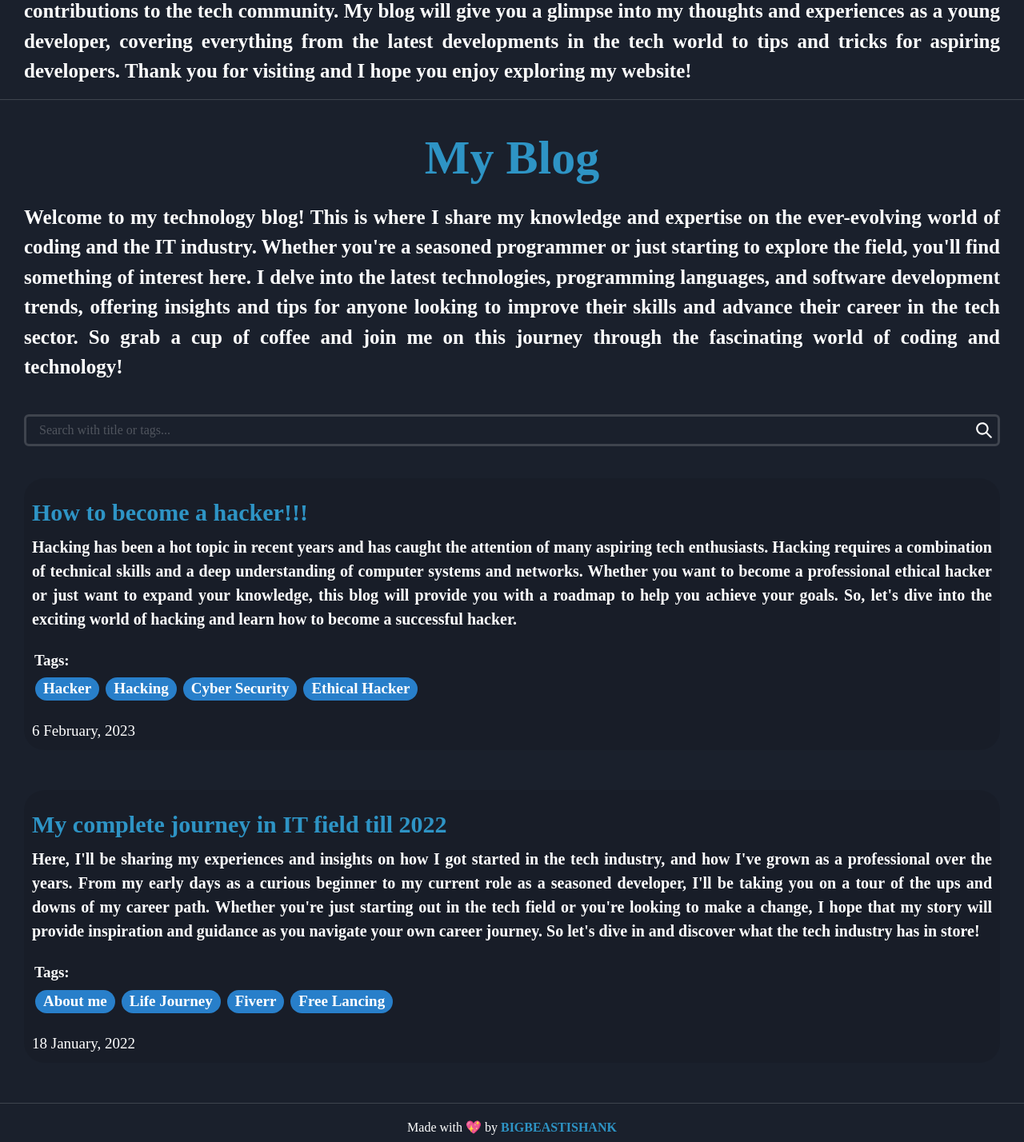
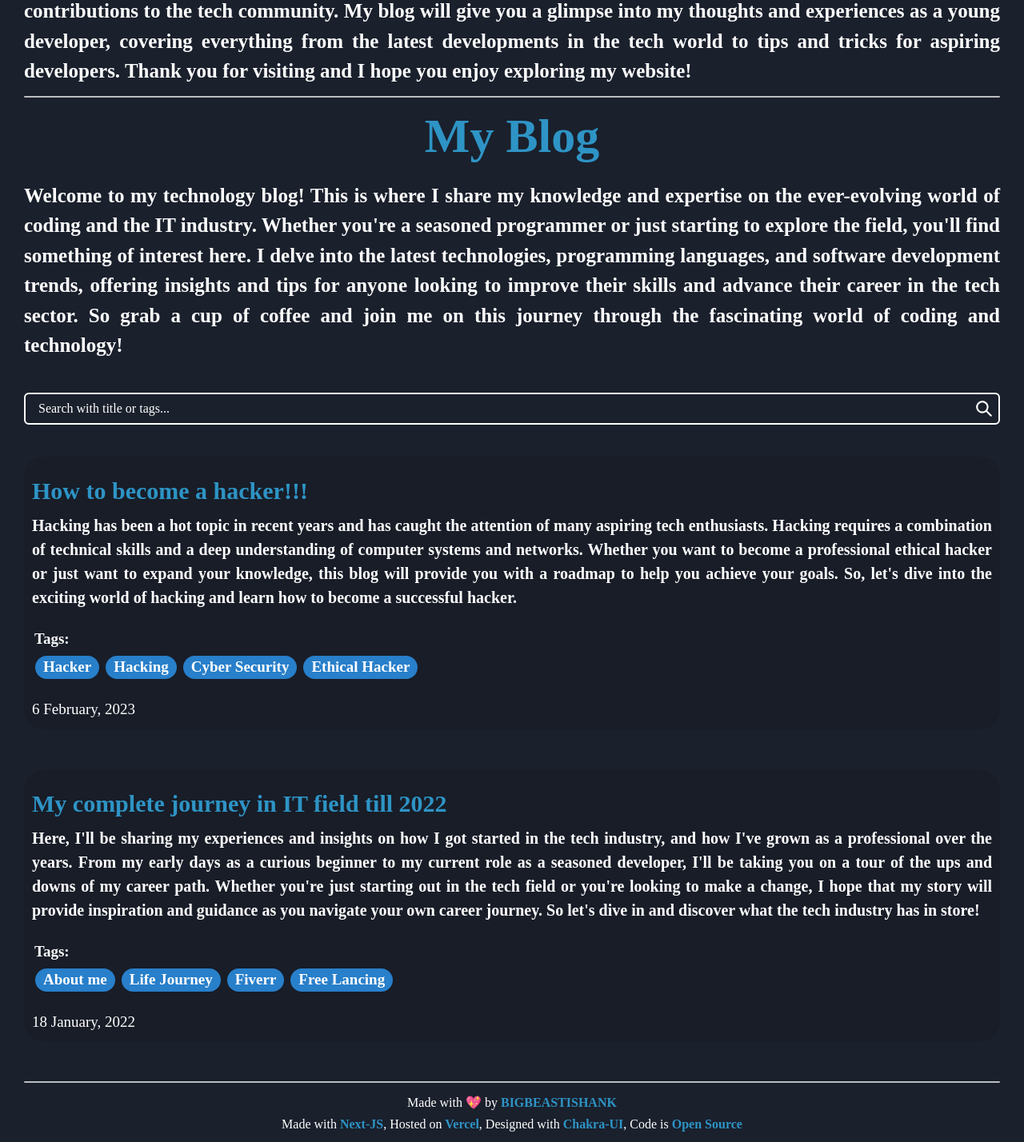
Before and after one commit to BIGBEASTISHANK/bigbeastishank.com, a Next.js app: page / in a window 1280 px wide. Shown: the part 320-1748 px from the top of the page at 80% size. Built offline with nearby package versions, Linux system fonts and the light colour scheme; a web font is replaced by a local one.

Commit message:
some visual changes

```diff
--- a/src/components/Footer/index.jsx
+++ b/src/components/Footer/index.jsx
@@ -1,5 +1,14 @@
 // Importing  Stuffs
-import { Link, Text, Center, Wrap, WrapItem, chakra } from "@chakra-ui/react";
+import {
+  Link,
+  Text,
+  Center,
+  Wrap,
+  WrapItem,
+  chakra,
+  Skeleton,
+  useColorMode,
+} from "@chakra-ui/react";
 import {
   faDiscord,
   faGithub,
@@ -16,6 +25,7 @@
 export default function Footer() {
   // Variables
   const iconSize = { lg: "30px", sm: "25px", base: "20px" };
+  const { colorMode } = useColorMode();
 
   const icon = [
     {
@@ -60,12 +70,12 @@
   return (
     <>
       {/* Footer Divider Line */}
-      <chakra.hr
-        ml={"-30px"}
-        mr={"-30px"}
+      <Skeleton
         h={"2px"}
-        mb={4}
-        mt={4}
+        endColor={colorMode === "dark" ? "light" : "dark"}
+        startColor={colorMode === "dark" ? "light" : "dark"}
+        mb={"1%"}
+        mt={"1%"}
       />
 
       {/* Made By text */}
--- a/src/components/Hero/index.jsx
+++ b/src/components/Hero/index.jsx
@@ -1,8 +1,11 @@
 // Importing Stuffs
-import { Box, Heading, Text, chakra } from "@chakra-ui/react";
+import { Box, Heading, Text, Skeleton, useColorMode } from "@chakra-ui/react";
 import React from "react";
 
 export default function Hero() {
+  // Variables
+  const { colorMode } = useColorMode();
+
   // Returning Html
   return (
     <>
@@ -45,7 +48,13 @@
           </Text>
         </Box>
 
-        <chakra.hr ml={"-30px"} mr={"-30px"} h={"20px"} mb={4} mt={4} />
+        <Skeleton
+          h={"2px"}
+          endColor={colorMode === "dark" ? "light" : "dark"}
+          startColor={colorMode === "dark" ? "light" : "dark"}
+          mb={"1%"}
+          mt={"1%"}
+        />
       </Box>
     </>
   );
--- a/src/components/Navbar/Contact/index.jsx
+++ b/src/components/Navbar/Contact/index.jsx
@@ -15,12 +15,15 @@
   useDisclosure,
   useColorModeValue,
   Flex,
+  Skeleton,
+  useColorMode,
 } from "@chakra-ui/react";
 
 export default function Contact() {
   // Variable
   const { isOpen, onOpen, onClose } = useDisclosure();
   const contact_bg = useColorModeValue("lightMBg", "dark");
+  const { colorMode } = useColorMode();
 
   // Return Html
   return (
@@ -57,7 +60,14 @@
           </DrawerHeader>
 
           {/* Sperate line */}
-          <hr />
+          <Skeleton
+            h={"2px"}
+            endColor={colorMode === "dark" ? "light" : "dark"}
+            startColor={colorMode === "dark" ? "light" : "dark"}
+            mb={"1%"}
+            mt={"1%"}
+          />
+
           {/* Place to fill details */}
           <DrawerBody bg={contact_bg}>
             <FormControl isRequired>
@@ -101,7 +111,14 @@
           </DrawerBody>
 
           {/* Footer Line */}
-          <hr/>
+          <Skeleton
+            h={"2px"}
+            endColor={colorMode === "dark" ? "light" : "dark"}
+            startColor={colorMode === "dark" ? "light" : "dark"}
+            mb={"1%"}
+            mt={"1%"}
+          />
+
           {/* Close buton */}
           <DrawerFooter bg={"lightMBg"}>
             <Button
--- a/src/pages/index.jsx
+++ b/src/pages/index.jsx
@@ -10,6 +10,7 @@
   Tag,
   useMediaQuery,
   chakra,
+  useColorMode
 } from "@chakra-ui/react";
 import React from "react";
 import Head from "next/head";
@@ -23,6 +24,7 @@
   // Variable
   const [searchTerm, setSearchTerm] = React.useState("");
   const [isLargerThan480] = useMediaQuery("(min-width: 480px)");
+  const { colorMode } = useColorMode();
 
   // Returning Html
   return (
@@ -96,9 +98,11 @@
               className="search-bar"
               type="text"
               placeholder="Search with title or tags..."
+              _placeholder={{color: colorMode === "dark" ? "light" : "dark"}}
               _focus={{ outline: "none" }}
               userSelect={"none"}
-              border={"3px solid"}
+              border={"2px solid"}
+              borderColor={colorMode === "dark" ? "light" : "dark"}
               onChange={(event) => {
                 setSearchTerm(event.target.value);
               }}
--- a/src/pages/projects.jsx
+++ b/src/pages/projects.jsx
@@ -14,6 +14,7 @@
   Flex,
   chakra,
   Spacer,
+  useColorMode,
 } from "@chakra-ui/react";
 import Head from "next/head";
 import React from "react";
@@ -22,6 +23,7 @@
 export default function Projects() {
   // Variables
   const [isLargerThan480] = useMediaQuery("(min-width: 480px)");
+  const { colorMode } = useColorMode();
   const projectData = [
     {
       id: "shimrun-dash-2d",
@@ -188,7 +190,11 @@
             className="search-bar"
             type="text"
             placeholder="Search with title or tags..."
+            _placeholder={{color: colorMode === "dark" ? "light" : "dark"}}
             _focus={{ outline: "none" }}
+            userSelect={"none"}
+            border={"2px solid"}
+            borderColor={colorMode === "dark" ? "light" : "dark"}
             onChange={(event) => {
               setSearchTerm(event.target.value);
             }}
```
Also changed, not shown: src/pages/blog/[id].jsx (+13 -7 lines).
